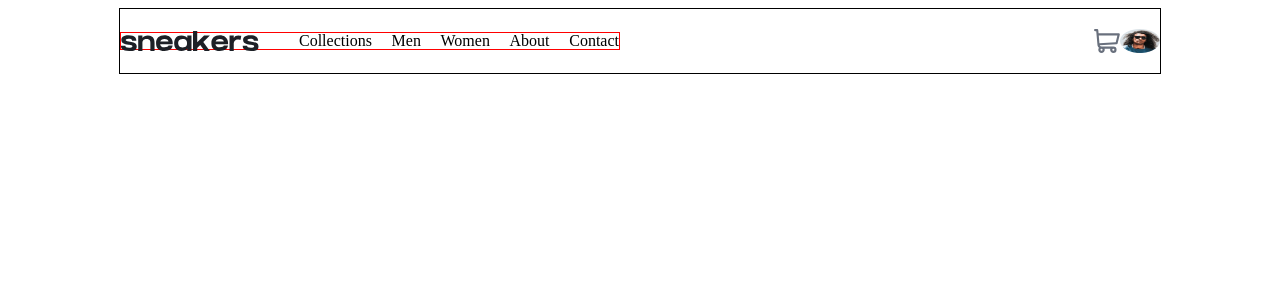
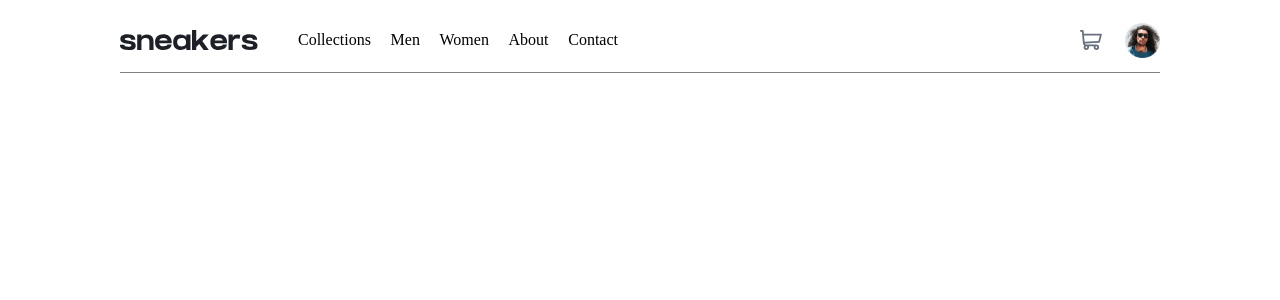
Before and after one commit to Vahe-Sevachyan/E-commerce-product-page, a React (Vite) app: page / in a window 1280 px wide. Shown: the top 300 px of the page. Built offline with nearby package versions, Linux system fonts and the light colour scheme.

Commit message:
completed layout for navbar

```diff
--- a/src/Components/Navbar/NavBar.css
+++ b/src/Components/Navbar/NavBar.css
@@ -1,6 +1,7 @@
 .navSection {
   display: flex;
   justify-content: center;
+  /* border: solid blue 1px; */
 }
 .navBarContainer {
   display: flex;
@@ -8,7 +9,7 @@
   align-items: center;
   height: 8vh;
   width: 65rem;
-  border: solid black 1px;
+  border-bottom: 1px solid grey;
 }
 .navLinks {
   display: flex;
@@ -22,13 +23,19 @@
   display: flex;
   justify-content: center;
   align-items: center;
-  height: 2vh;
+  /* text-align: center;
+  text-align: inherit; */
+  /* height: 2vh; */
   min-width: 30rem;
-  border: solid red 1px;
+  /* border: solid red 1px; */
 }
 .avatar-section {
+  width: 5rem;
   display: flex;
+  align-items: center;
+  justify-content: space-between;
   height: 3vh;
+  /* border: solid red 1px; */
 }
 
 @media screen and (max-width: 600px) {
--- a/src/Components/Navbar/NavBar.jsx
+++ b/src/Components/Navbar/NavBar.jsx
@@ -18,7 +18,7 @@ const NavBar = () => {
         </div>
         <div className="avatar-section">
           <img src={cartIcon} alt="" />
-          <img src={avatar} alt="" width="40px" />
+          <img src={avatar} alt="" width="35px" />
         </div>
       </div>
     </div>
```
